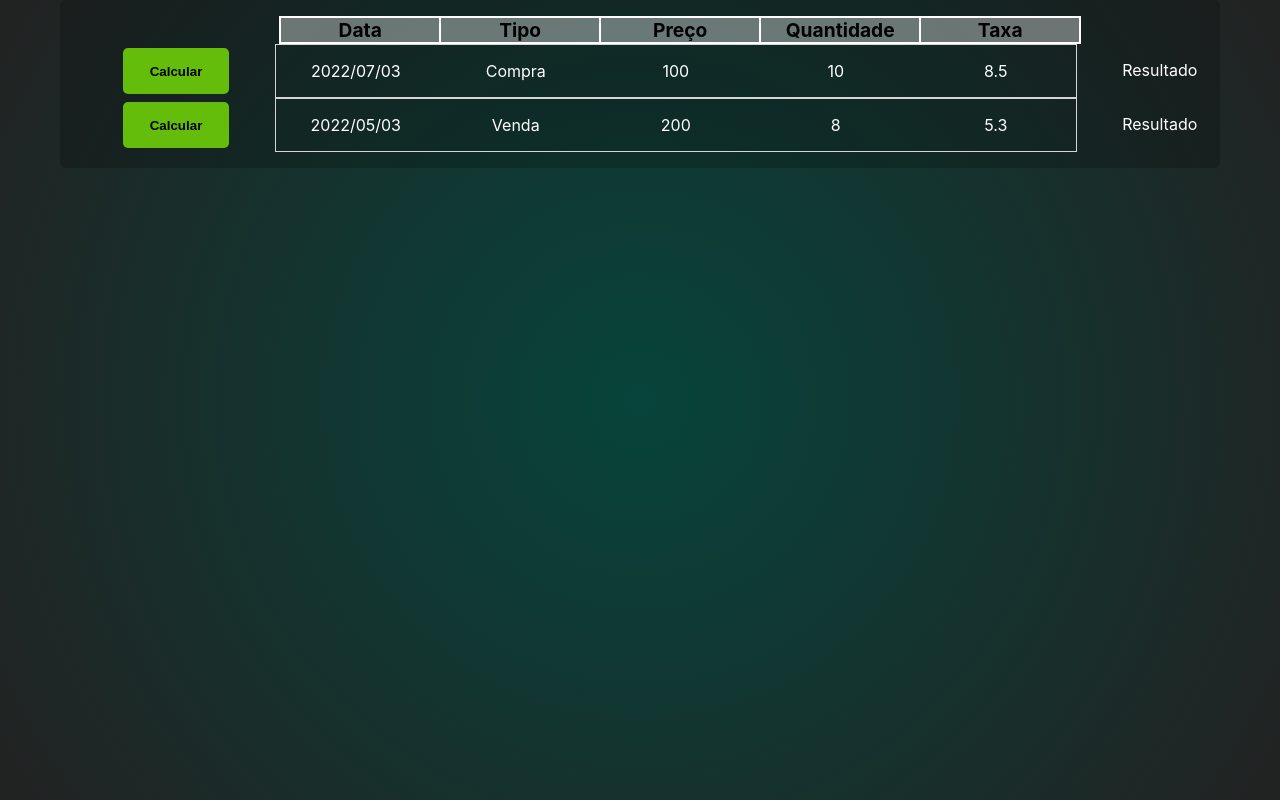
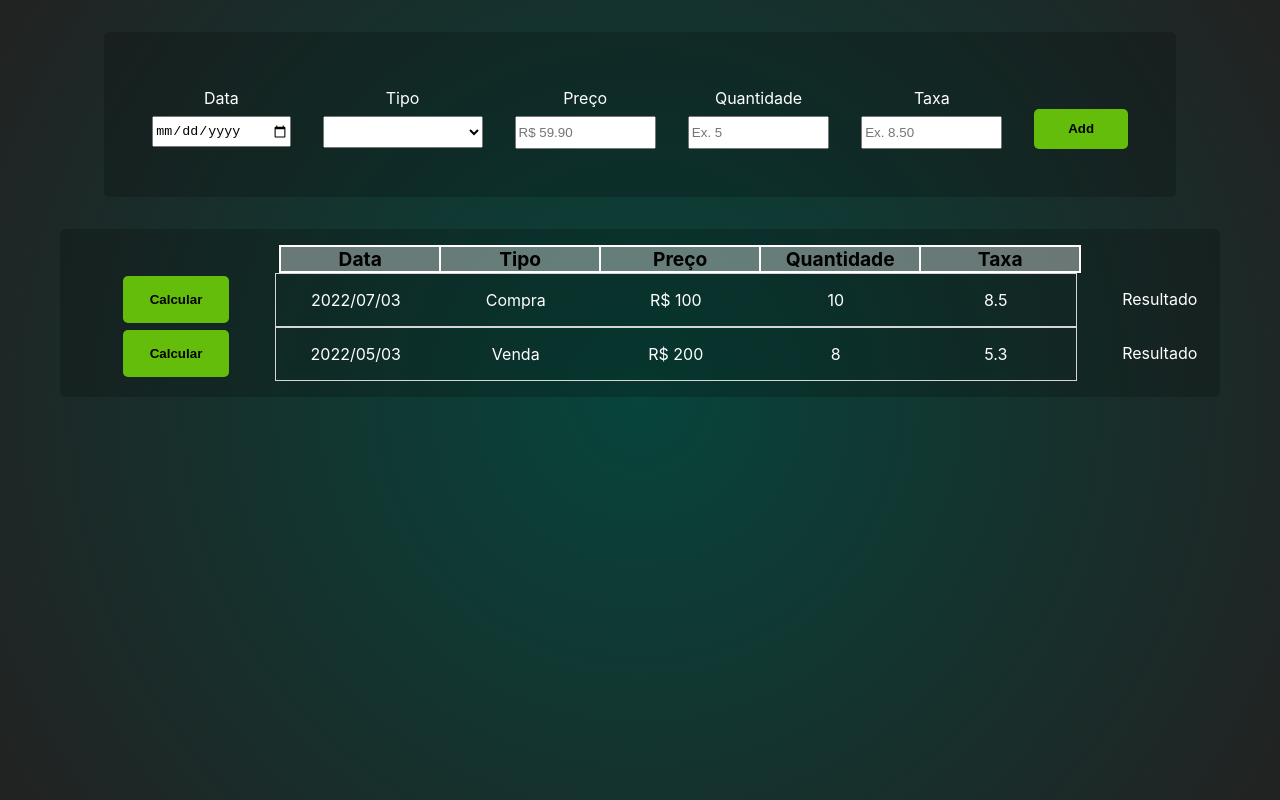
Before and after one commit to EduardoLovo/Calculadora-IR, a React (Create React App) app: page / in a window 1280 px wide. Built offline with nearby package versions, Linux system fonts and the light colour scheme.

Commit message:
Create Form

```diff
--- a/src/App.css
+++ b/src/App.css
@@ -5,6 +5,63 @@
     align-items: center;
     width: 100vw;
 }
+
+/* ========================================== */
+
+.divAdd {
+    background: rgba(0, 0, 0, 0.2);
+    border-radius: 5px;
+    padding: 2em;
+    margin: 2em;
+}
+
+.add {
+    display: flex;
+    justify-content: center;
+    /* width: 55vw; */
+}
+
+.input {
+    display: flex;
+    flex-direction: column;
+    padding: 1em;
+    color: white;
+
+  }
+
+  .input label {
+      margin: 0.5em;
+  }
+
+.input input {
+    width: 10em;
+    /* font-size: 1rem; */
+    height: 2em;
+}
+
+.input select{
+    width: 10em;
+    font-size: 1rem;
+    height: 2em;
+}
+
+.divBtn {
+    display: flex;
+    justify-content: center;
+    align-items: flex-end;
+    padding: 1em;
+    /* margin: 1em; */
+  }
+
+  .btnAdd {
+    width: 7em;
+    height: 3em;
+    background-color: rgb(100, 189, 11);
+    border: none;
+    border-radius: 5px;
+    font-weight: 700;
+
+  }
 
 /* ========================================== */
 
--- a/src/App.js
+++ b/src/App.js
@@ -2,6 +2,8 @@ import { useState } from 'react';
 import './App.css';
 
 function App() {
+
+  // Exemplos ========
 
   const [notas, setNotas] = useState([
     {
@@ -22,12 +24,134 @@ function App() {
     }
   ])
 
+  // =========================================
+
+  // Formulario =======
+
+  const [data, setData] = useState("");
+  const [tipo, setTipo] = useState("");
+  const [preco, setPreco] = useState("");
+  const [quantidade, setQuantidade] = useState("");
+  const [taxa, setTaxa] = useState("");
+
+  const handleDataChange = (e) => {
+    setData(e.target.value);
+  }
+  const handleTipoChange = (e) => {
+    setTipo(e.target.value);
+  }
+  const handlePrecoChange = (e) => {
+    setPreco(e.target.value);
+  }
+  const handleQuantidadeChange = (e) => {
+    setQuantidade(e.target.value);
+  }
+  const handleTaxaChange = (e) => {
+    setTaxa(e.target.value);
+  }
+
+
+  const handleSubmit = (e) => {
+    e.preventDefault();
+
+    setNotas([
+      ...notas,
+      {
+        data: data,
+        tipo: tipo,
+        preco: preco,
+        quantidade: quantidade,
+        taxa: taxa
+      }
+    ])
+
+    setData('')
+    setTipo('')
+    setPreco('')
+    setQuantidade('')
+    setTaxa('')
+
+  }
+
 
   // =========================================
+
+
 
   return (
 
     <div className="App">
+
+      {/* Formulario ========== */}
+
+      <div className='divAdd'>
+        <form className='add' onSubmit={handleSubmit}>
+          <div className='input'>
+            <label>Data</label>
+            <input
+              type='date'
+
+              value={data}
+              placeholder='um'
+              onChange={handleDataChange}
+            />
+          </div>
+
+          <div className='input'>
+            <label >Tipo</label>
+            <select name="select"
+              onChange={handleTipoChange}
+              value={tipo}>
+              <option placeholder='...'></option>
+              <option value="Compra">Compra</option>
+              <option value="Venda" selected>Venda</option>
+            </select>
+          </div>
+
+          <div className='input'>
+            <label >Preço</label>
+            <input
+              type='number'
+              step="0.01"
+              min="0"
+              placeholder='R$ 59.90'
+              value={preco}
+              onChange={handlePrecoChange}
+            />
+          </div>
+
+          <div className='input'>
+            <label >Quantidade</label>
+            <input
+              type='number'
+              placeholder='Ex. 5'
+              value={quantidade}
+              onChange={handleQuantidadeChange}
+            />
+          </div>
+
+          <div className='input'>
+            <label >Taxa</label>
+            <input
+              type='number'
+              step="0.01"
+              min="0"
+              placeholder='Ex. 8.50'
+              value={taxa}
+              onChange={handleTaxaChange}
+            />
+          </div>
+          <div className='divBtn'>
+            <button type="submit" value="Add" className='btnAdd'>Add</button>
+
+          </div>
+        </form>
+      </div>
+
+      {/* ====================================== */}
+
+
+      {/* Lista de Notas ========== */}
 
       <div className='notasView'>
 
@@ -51,7 +175,7 @@ function App() {
 
                 <p>{f.tipo}</p>
 
-                <p>{f.preco}</p>
+                <p>R$ {f.preco}</p>
 
                 <p>{f.quantidade}</p>
 
@@ -66,6 +190,11 @@ function App() {
         </ul>
 
       </div>
+
+      {/* ====================================== */}
+
+
+
     </div>
   );
 }
```
